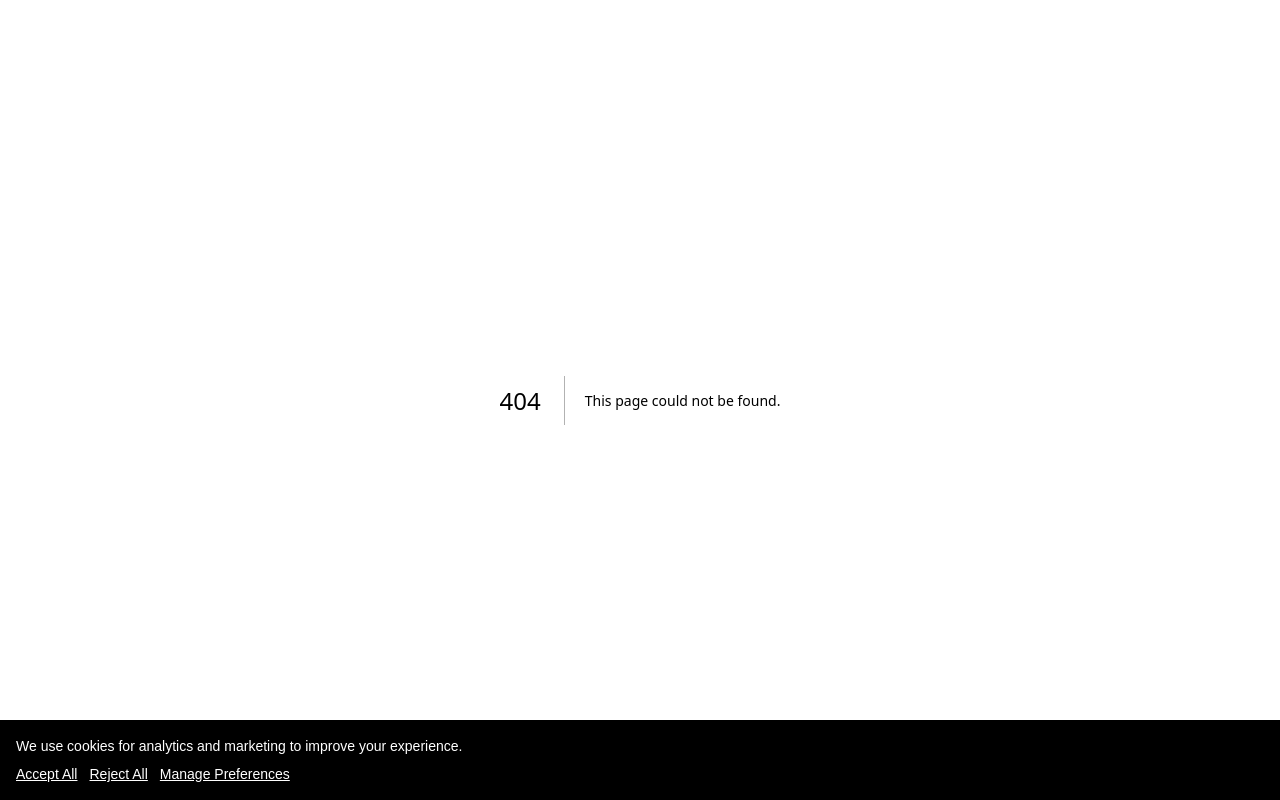
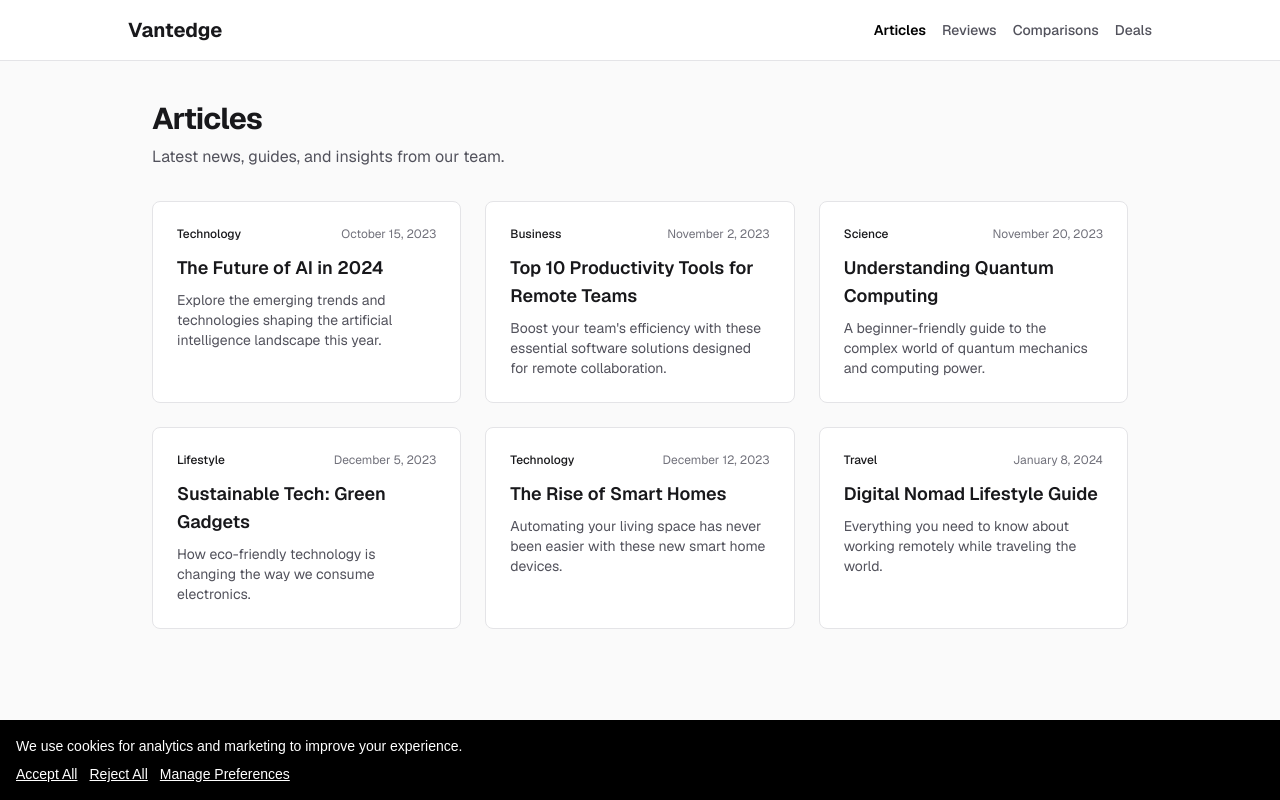
Before and after one commit to uchennaezeilo/vantedge, a Next.js app: page /articles in a window 1280 px wide. Before the commit this address had no page. Shown: the top 800 px of the page. Built offline with nearby package versions, Linux system fonts and the light colour scheme.

Commit message:
Added more robust cookie consent manager

```diff
--- /dev/null
+++ b/app/articles/page.tsx
@@ -0,0 +1,100 @@
+import Link from "next/link";
+
+const ARTICLES = [
+  {
+    id: 1,
+    title: "The Future of AI in 2024",
+    excerpt: "Explore the emerging trends and technologies shaping the artificial intelligence landscape this year.",
+    category: "Technology",
+    date: "October 15, 2023",
+    slug: "future-of-ai-2024",
+  },
+  {
+    id: 2,
+    title: "Top 10 Productivity Tools for Remote Teams",
+    excerpt: "Boost your team's efficiency with these essential software solutions designed for remote collaboration.",
+    category: "Business",
+    date: "November 2, 2023",
+    slug: "top-10-productivity-tools",
+  },
+  {
+    id: 3,
+    title: "Understanding Quantum Computing",
+    excerpt: "A beginner-friendly guide to the complex world of quantum mechanics and computing power.",
+    category: "Science",
+    date: "November 20, 2023",
+    slug: "understanding-quantum-computing",
+  },
+  {
+    id: 4,
+    title: "Sustainable Tech: Green Gadgets",
+    excerpt: "How eco-friendly technology is changing the way we consume electronics.",
+    category: "Lifestyle",
+    date: "December 5, 2023",
+    slug: "sustainable-tech-green-gadgets",
+  },
+  {
+    id: 5,
+    title: "The Rise of Smart Homes",
+    excerpt: "Automating your living space has never been easier with these new smart home devices.",
+    category: "Technology",
+    date: "December 12, 2023",
+    slug: "rise-of-smart-homes",
+  },
+  {
+    id: 6,
+    title: "Digital Nomad Lifestyle Guide",
+    excerpt: "Everything you need to know about working remotely while traveling the world.",
+    category: "Travel",
+    date: "January 8, 2024",
+    slug: "digital-nomad-guide",
+  },
+];
+
+export default function ArticlesPage() {
+  return (
+    <div className="min-h-screen bg-zinc-50 font-sans dark:bg-black text-zinc-900 dark:text-zinc-100">
+      <header className="w-full border-b border-zinc-200 dark:border-zinc-800 bg-white dark:bg-black p-4">
+        <div className="max-w-5xl mx-auto flex justify-between items-center">
+          <Link href="/" className="font-bold text-xl">Vantedge</Link>
+          <nav className="hidden sm:flex gap-4 text-sm font-medium text-zinc-600 dark:text-zinc-400">
+            <Link href="/articles" className="text-black dark:text-white font-semibold">Articles</Link>
+            <a href="#" className="hover:text-black dark:hover:text-white">Reviews</a>
+            <a href="#" className="hover:text-black dark:hover:text-white">Comparisons</a>
+            <a href="#" className="hover:text-black dark:hover:text-white">Deals</a>
+          </nav>
+        </div>
+      </header>
+
+      <main className="max-w-5xl mx-auto px-6 py-10 w-full">
+        <div className="mb-8">
+          <h1 className="text-3xl font-bold tracking-tight mb-2">Articles</h1>
+          <p className="text-zinc-600 dark:text-zinc-400">
+            Latest news, guides, and insights from our team.
+          </p>
+        </div>
+
+        <div className="grid gap-6 sm:grid-cols-2 lg:grid-cols-3">
+          {ARTICLES.map((article) => (
+            <Link
+              key={article.id}
+              href={`/articles/${article.slug}`}
+              className="group block p-6 bg-white dark:bg-zinc-900 rounded-lg border border-zinc-200 dark:border-zinc-800 hover:border-zinc-300 dark:hover:border-zinc-700 transition-colors"
+            >
+              <div className="flex items-center justify-between text-xs text-zinc-500 dark:text-zinc-500 mb-3">
+                <span className="font-medium text-zinc-900 dark:text-zinc-300">{article.category}</span>
+                <span>{article.date}</span>
+              </div>
+              <h2 className="text-lg font-semibold mb-2 group-hover:text-blue-600 dark:group-hover:text-blue-400 transition-colors">
+                {article.title}
+              </h2>
+              <p className="text-sm text-zinc-600 dark:text-zinc-400 line-clamp-3">
+                {article.excerpt}
+              </p>
+            </Link>
+          ))}
+        </div>
+      </main>
+    </div>
+  );
+}
```
